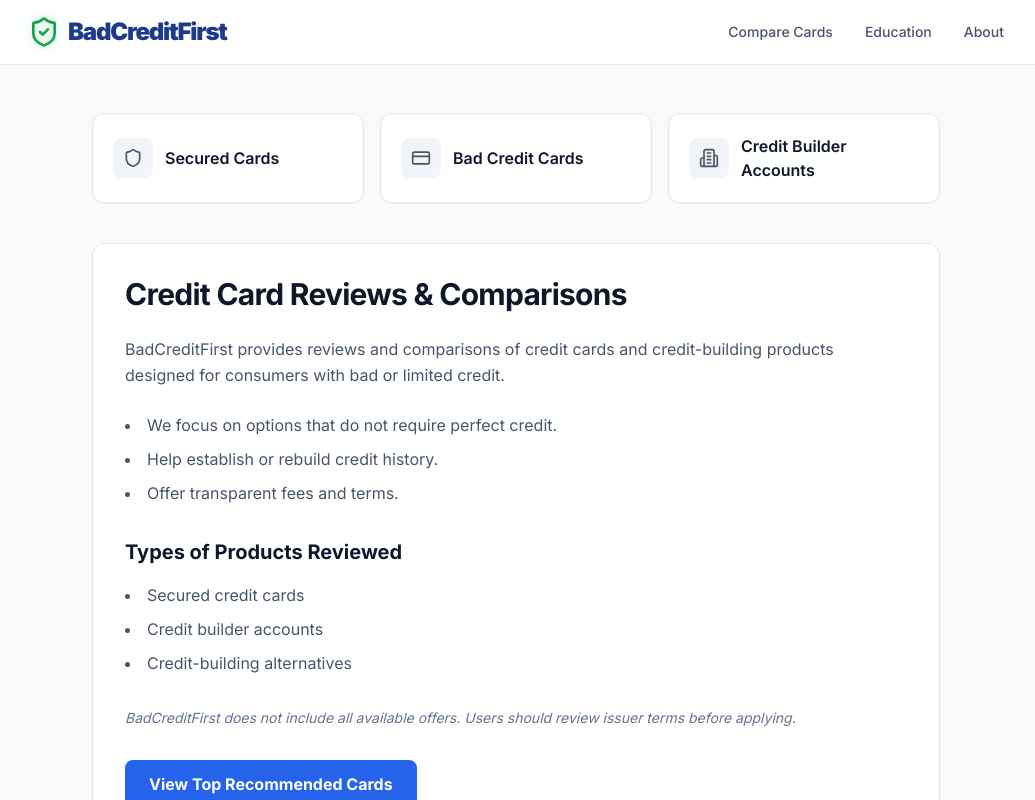
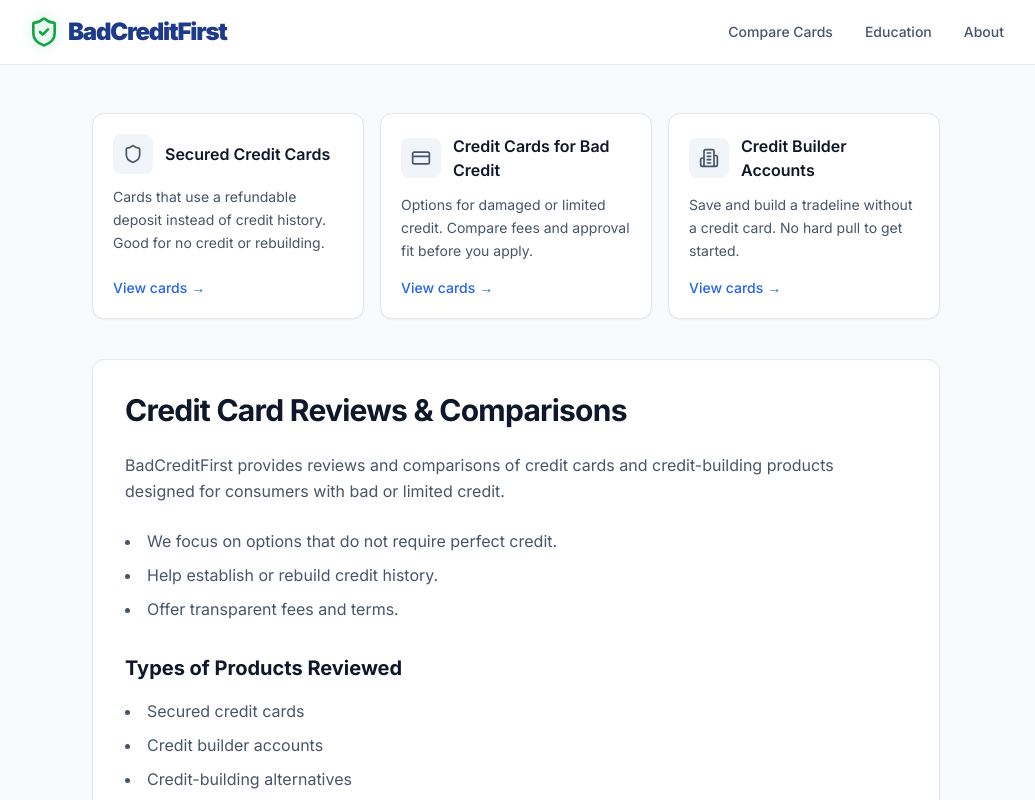
Before and after one commit to Holagpt-ai/badcreditfirst-v3, a Next.js app: page /credit-cards in a window 1280 px wide. Shown: the top 800 px of the page, without its empty margins (124-1159 px from the left). Built offline with nearby package versions, Linux system fonts and the light colour scheme.

Commit message:
ux: clarify credit cards navigation with category-first hub

```diff
--- a/app/credit-cards/page.tsx
+++ b/app/credit-cards/page.tsx
@@ -8,35 +8,58 @@
     'Compare secured credit cards and credit-building products for bad or limited credit. Independent reviews, fees, and approval tips.',
 };
 
-const CATEGORY_TILES = [
-  { href: '/credit-cards/category/secured-cards', label: 'Secured Cards', icon: Shield },
-  { href: '/credit-cards/category/bad-credit', label: 'Bad Credit Cards', icon: CreditCard },
-  { href: '/credit-cards/category/credit-builder', label: 'Credit Builder Accounts', icon: Building2 },
+const CATEGORY_ENTRIES = [
+  {
+    href: '/credit-cards/category/secured-cards',
+    label: 'Secured Credit Cards',
+    description: 'Cards that use a refundable deposit instead of credit history. Good for no credit or rebuilding.',
+    icon: Shield,
+  },
+  {
+    href: '/credit-cards/category/bad-credit',
+    label: 'Credit Cards for Bad Credit',
+    description: 'Options for damaged or limited credit. Compare fees and approval fit before you apply.',
+    icon: CreditCard,
+  },
+  {
+    href: '/credit-cards/category/credit-builder',
+    label: 'Credit Builder Accounts',
+    description: 'Save and build a tradeline without a credit card. No hard pull to get started.',
+    icon: Building2,
+  },
 ] as const;
 
 export default function CreditCardsIndexPage() {
   return (
     <div className="min-h-screen bg-slate-50 text-slate-900">
       <main className="max-w-4xl mx-auto px-6 py-12">
-        {/* Category tiles — actionable choices first */}
+        {/* Category entry points — clear options before explainer */}
         <section className="mb-10" aria-label="Browse by category">
           <h2 className="text-lg font-bold text-slate-900 mb-4 sr-only">
             Compare by category
           </h2>
           <div className="grid grid-cols-1 sm:grid-cols-3 gap-4">
-            {CATEGORY_TILES.map(({ href, label, icon: Icon }) => (
-              <Link
+            {CATEGORY_ENTRIES.map(({ href, label, description, icon: Icon }) => (
+              <div
                 key={href}
-                href={href}
-                className="flex items-center gap-3 p-5 bg-white border border-slate-200 rounded-xl shadow-sm hover:shadow-md hover:border-blue-200 transition-all text-left group"
+                className="p-5 bg-white border border-slate-200 rounded-xl shadow-sm flex flex-col"
               >
-                <div className="flex-shrink-0 w-10 h-10 rounded-lg bg-slate-100 flex items-center justify-center group-hover:bg-blue-50 transition-colors">
-                  <Icon className="w-5 h-5 text-slate-600 group-hover:text-blue-600 transition-colors" aria-hidden="true" />
+                <div className="flex items-center gap-3 mb-3">
+                  <div className="flex-shrink-0 w-10 h-10 rounded-lg bg-slate-100 flex items-center justify-center">
+                    <Icon className="w-5 h-5 text-slate-600" aria-hidden="true" />
+                  </div>
+                  <h3 className="font-semibold text-slate-900">{label}</h3>
                 </div>
-                <span className="font-semibold text-slate-900 group-hover:text-blue-600 transition-colors">
-                  {label}
-                </span>
-              </Link>
+                <p className="text-sm text-slate-600 leading-relaxed mb-4 flex-1">
+                  {description}
+                </p>
+                <Link
+                  href={href}
+                  className="text-sm font-medium text-blue-600 hover:text-blue-700 hover:underline inline-flex items-center gap-1"
+                >
+                  View cards <span aria-hidden="true">→</span>
+                </Link>
+              </div>
             ))}
           </div>
         </section>
```
